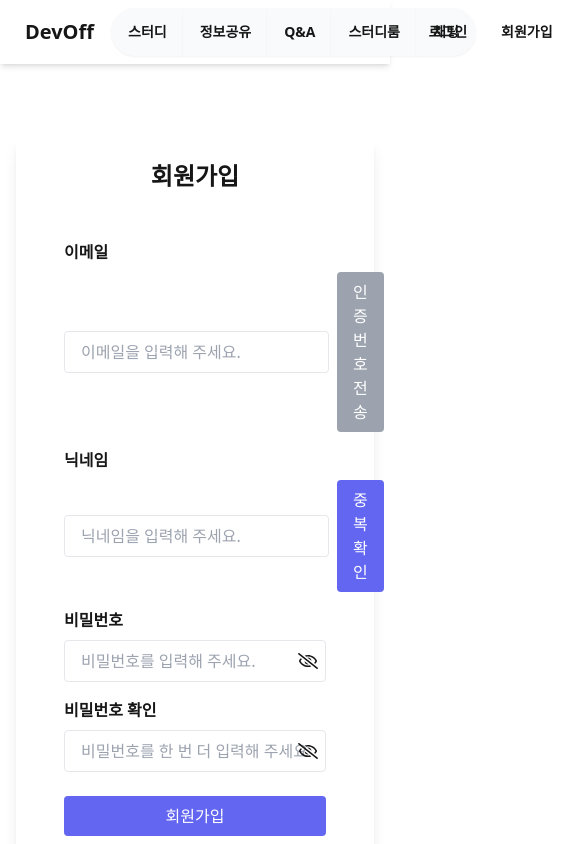
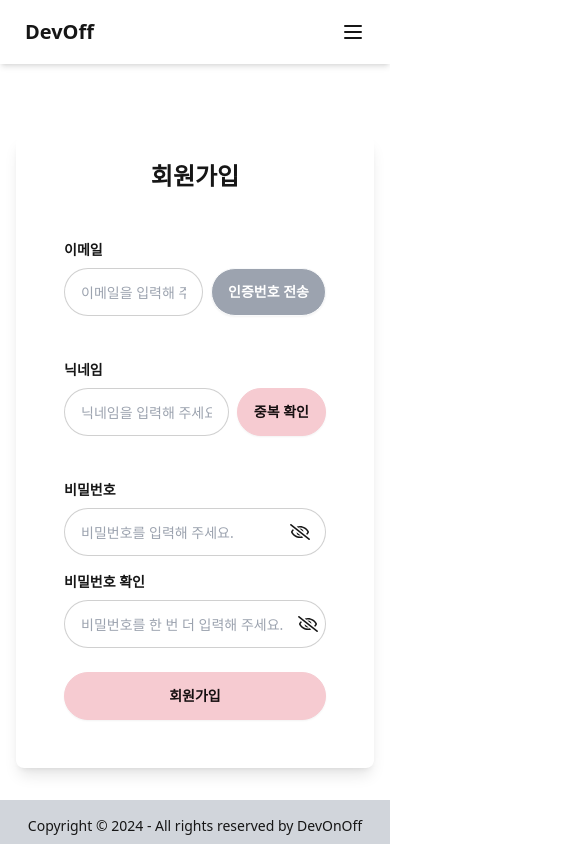
Before and after one commit to jyeoney/FrontEnd, a Next.js app: page /signup in a window 390 px wide. Shown: the top 844 px of the page, 570 px wide, since content can reach past the window. Built offline with nearby package versions, Linux system fonts and the light colour scheme; no server answers.

Commit message:
design: 헤더 모바일 환경에서 햄버거(내비게이션) 추가, 회원가입/로그인 디자인 daisyUI 적용, 반응형 디자인 개선

```diff
--- a/src/app/signup/components/SignUpForm.tsx
+++ b/src/app/signup/components/SignUpForm.tsx
@@ -78,8 +78,6 @@ const SignUpForm = () => {
       if (emailCheckResponse.status === 200) {
         setEmailMessage('사용 가능한 이메일입니다.');
         setEmailMessageType('success');
-      } else {
-      }
         // 2. 인증번호 메일 발송
         const authCodeResponse = await axios.post(
           `${process.env.NEXT_PUBLIC_API_URL}/auth/email-send`,
@@ -98,6 +96,12 @@ const SignUpForm = () => {
         } else {
           setEmailMessage('인증번호 전송에 실패했습니다.');
           setEmailMessageType('error');
+        }
+      } else {
+        // 이메일 중복이 있는 경우 처리
+        setEmailMessage('이미 사용 중인 이메일입니다.');
+        setEmailMessageType('error');
+        return;
       }
     } catch (error: any) {
       if (error.response) {
@@ -132,7 +136,10 @@ const SignUpForm = () => {
         `${process.env.NEXT_PUBLIC_API_URL}/auth/email-certification`,
         {
           email,
-          code: authCode,
+          certificationNumber: authCode,
+        },
+        {
+          headers: { 'Content-Type': 'application/json' },
         },
       );
       if (response.status === 200) {
@@ -185,6 +192,7 @@ const SignUpForm = () => {
       if (response.status === 200) {
         setNicknameMessage('사용 가능한 닉네임입니다.');
         setNicknameMessageType('success');
+        setNicknameAvailable(true);
       }
     } catch (error: any) {
       if (error.response) {
@@ -195,6 +203,7 @@ const SignUpForm = () => {
           if (errorCode === 'NICKNAME_ALREADY_REGISTERED') {
             setNicknameMessage('이미 사용 중인 닉네임입니다.');
             setNicknameMessageType('error');
+            setNicknameAvailable(false);
           } else {
             setNicknameMessage('잘못된 요청입니다. 다시 시도해주세요.');
             setNicknameMessageType('error');
@@ -274,8 +283,8 @@ const SignUpForm = () => {
 
     try {
       const response = await axios.post(
-        `${process.env.NEXT_PUBLIC_API_URL}auth/sign-up`,
-        { email, password, nickname },
+        `${process.env.NEXT_PUBLIC_API_URL}/auth/sign-up`,
+        { nickname, email, password },
         { headers: { 'Content-Type': 'application/json' } },
       );
       if (response.status === 200) {
@@ -295,7 +304,10 @@ const SignUpForm = () => {
       <form onSubmit={handleSignUpSubmit} className="w-full">
         {/* 이메일 입력 */}
         <div className="mb-4">
-          <label htmlFor="email" className="block mb-2 font-semibold">
+          <label
+            htmlFor="email"
+            className="block mb-2 font-semibold text-sm sm:text-base"
+          >
             이메일
           </label>
           <div className="flex items-center">
@@ -311,23 +323,26 @@ const SignUpForm = () => {
                 setEmailMessageType('');
               }}
               required
-              className="flex-grow px-4 py-2 rounded border bg-white focus:outline-indigo-500"
+              className="w-full flex-grow input input-bordered px-4 py-2 focus:outline-indigo-500 text-sm sm:text-base"
             />
             <button
               type="button"
               onClick={handleAuthCodeSendClick}
-              className={`ml-2 px-4 py-2 rounded ${
+              className={`ml-2 px-4 py-2 ${
                 isValidEmail(email)
-                  ? 'bg-indigo-500 text-white'
-                  : 'bg-gray-400 text-white'
+                  ? 'btn btn-secondary text-white text-sm sm:text-base'
+                  : 'btn bg-gray-400 text-white hover:bg-gray-500 text-sm sm:text-base'
               }`}
             >
               {emailSent ? '재발송' : '인증번호 전송'}
             </button>
           </div>
+          <div className="mt-2 min-h-[20px]">
+            {' '}
+            {/* 고정 높이로 메시지 공간 확보 */}
             {emailMessage && (
               <p
-              className={`mt-2 ${
+                className={`text-sm sm:text-base ${
                   emailMessageType === 'success'
                     ? 'text-green-500'
                     : 'text-red-500'
@@ -336,6 +351,7 @@ const SignUpForm = () => {
                 {emailMessage}
               </p>
             )}
+          </div>
         </div>
 
         {/* 인증번호 입력 */}
@@ -349,7 +365,7 @@ const SignUpForm = () => {
                 id="authCode"
                 type="text"
                 value={authCode}
-                onChange={e => setAuthCode(e.target.value)}
+                onChange={e => setAuthCode(e.target.value.trim())}
                 required
                 className="flex-grow px-4 py-2 rounded border bg-white focus:outline-indigo-500"
               />
@@ -378,7 +394,10 @@ const SignUpForm = () => {
 
         {/* 닉네임 입력 */}
         <div className="mb-4">
-          <label htmlFor="nickname" className="block mb-2 font-semibold">
+          <label
+            htmlFor="nickname"
+            className="block mb-2 font-semibold text-sm sm:text-base"
+          >
             닉네임
           </label>
           <div className="flex items-center">
@@ -394,20 +413,21 @@ const SignUpForm = () => {
               }}
               placeholder="닉네임을 입력해 주세요."
               required
-              className="flex-grow px-4 py-2 rounded border bg-white focus:outline-indigo-500"
+              className="w-full flex-grow input input-bordered px-4 py-2 focus:outline-indigo-500 text-sm sm:text-base"
             />
             <button
               type="button"
               onClick={handleNicknameAvailabilityCheckClick}
               disabled={nicknameAvailable}
-              className="ml-2 px-4 py-2 rounded bg-indigo-500 text-white"
+              className="ml-2 px-4 py-2 btn btn-secondary hover:text-white text-sm sm:text-base"
             >
               중복 확인
             </button>
           </div>
+          <div className="mt-2 min-h-[20px]">
             {nicknameMessage && (
               <p
-              className={`mt-2 ${
+                className={`text-sm sm:text-base ${
                   nicknameMessageType === 'success'
                     ? 'text-green-500'
                     : 'text-red-500'
@@ -417,10 +437,13 @@ const SignUpForm = () => {
               </p>
             )}
           </div>
-
+        </div>
         {/* 비밀번호 입력 */}
         <div className="mb-4">
-          <label htmlFor="password" className="block mb-2 font-semibold">
+          <label
+            htmlFor="password"
+            className="block mb-2 font-semibold text-sm sm:text-base"
+          >
             비밀번호
           </label>
           <div className="relative">
@@ -434,12 +457,12 @@ const SignUpForm = () => {
               }}
               placeholder="비밀번호를 입력해 주세요."
               required
-              className="w-full px-4 py-2 rounded border bg-white focus:outline-indigo-500"
+              className="w-full input input-bordered px-4 py-2 focus:outline-indigo-500 text-sm sm:text-base"
             />
             <button
               type="button"
               onClick={togglePasswordVisibility}
-              className="absolute right-2 top-1/2 transform -translate-y-1/2"
+              className="absolute right-2 top-1/2 transform -translate-y-1/2 mr-2"
             >
               {passwordVisible ? (
                 <FaRegEye size={20} />
@@ -448,12 +471,17 @@ const SignUpForm = () => {
               )}
             </button>
           </div>
-          <p className="text-red-500 mt-2">{passwordError}</p>
+          <p className="text-red-500 mt-2 text-sm sm:text-base">
+            {passwordError}
+          </p>
         </div>
 
         {/* 비밀번호 확인 */}
         <div className="mb-6">
-          <label htmlFor="passwordCheck" className="block mb-2 font-semibold">
+          <label
+            htmlFor="passwordCheck"
+            className="block mb-2 font-semibold text-sm sm:text-base"
+          >
             비밀번호 확인
           </label>
           <div className="relative">
@@ -467,12 +495,12 @@ const SignUpForm = () => {
               }}
               placeholder="비밀번호를 한 번 더 입력해 주세요."
               required
-              className="w-full px-4 py-2 rounded border bg-white focus:outline-indigo-500"
+              className="w-full input input-bordered px-4 py-2 focus:outline-indigo-500 text-sm sm:text-base"
             />
             <button
               type="button"
               onClick={togglePasswordCheckVisibility}
-              className="absolute right-2 top-1/2 transform -translate-y-1/2"
+              className="absolute right-2 top-1/2 transform -translate-y-1/2 text-sm sm:text-base"
             >
               {passwordCheckVisible ? (
                 <FaRegEye size={20} />
@@ -483,7 +511,7 @@ const SignUpForm = () => {
           </div>
           {passwordCheckMessage && (
             <p
-              className={`mt-2 ${
+              className={`mt-2 text-sm sm:text-base ${
                 passwordCheckMessageType === 'success'
                   ? 'text-green-500'
                   : 'text-red-500'
@@ -497,7 +525,7 @@ const SignUpForm = () => {
         {/* 회원가입 버튼 */}
         <button
           type="submit"
-          className="w-full bg-indigo-500 text-white px-4 py-2 rounded"
+          className="w-full btn btn-secondary hover:text-white text-sm sm:text-base"
         >
           회원가입
         </button>
--- a/src/components/layout/Header/index.tsx
+++ b/src/components/layout/Header/index.tsx
@@ -5,17 +5,20 @@ import { useAuthStore } from '@/store/authStore';
 import { usePathname } from 'next/navigation';
 import axios from 'axios';
 import { useRouter } from 'next/navigation';
-import { useEffect } from 'react';
+import { useEffect, useState } from 'react';
 
 type HeaderProps = {
   initialSignedIn: boolean;
 };
+
 const Header = ({ initialSignedIn }: HeaderProps) => {
   const { isSignedIn, setIsSignedIn, setUserInfo, userInfo, resetStore } =
     useAuthStore();
+  const [isNavOpen, setIsNavOpen] = useState(false);
 
   const pathname = usePathname();
   const router = useRouter();
+
   // 초기 로그인 상태를 클라이언트 상태로 설정
   useEffect(() => {
     setIsSignedIn(initialSignedIn);
@@ -46,7 +49,7 @@ const Header = ({ initialSignedIn }: HeaderProps) => {
     if (isConfirmed) {
       try {
         const response = await axios.post(
-          `${process.env.API_ROUTE_URL}/auth/sign-out`,
+          `${process.env.NEXT_PUBLIC_API_ROUTE_URL}/auth/sign-out`,
           {},
           {
             headers: { 'Content-Type': 'application/json' },
@@ -76,7 +79,7 @@ const Header = ({ initialSignedIn }: HeaderProps) => {
         }
       }
     } else {
-      alert('로그아웃이 취소되었습니다.'); // 사용자가 취소할 경우 알림
+      alert('로그아웃이 취소되었습니다.');
     }
   };
 
@@ -87,7 +90,7 @@ const Header = ({ initialSignedIn }: HeaderProps) => {
           DevOff
         </Link>
       </div>
-      <div className="navbar-center">
+      <div className="navbar-center hidden lg:flex">
         <div className="join">
           <Link
             href="/community/study"
@@ -121,7 +124,59 @@ const Header = ({ initialSignedIn }: HeaderProps) => {
           </Link>
         </div>
       </div>
-      <div className="navbar-end">
+
+      <div className="navbar-end lg:hidden">
+        <button
+          className="btn btn-ghost text-base-content"
+          onClick={() => setIsNavOpen(!isNavOpen)}
+        >
+          <svg
+            xmlns="http://www.w3.org/2000/svg"
+            className="h-6 w-6"
+            fill="none"
+            viewBox="0 0 24 24"
+            stroke="currentColor"
+          >
+            <path
+              strokeLinecap="round"
+              strokeLinejoin="round"
+              strokeWidth="2"
+              d="M4 6h16M4 12h16M4 18h16"
+            />
+          </svg>
+        </button>
+      </div>
+
+      <div className={`navbar-end ${isNavOpen ? 'block' : 'hidden'} lg:hidden`}>
+        <div className="flex flex-col items-center space-y-2">
+          <Link
+            href="/community/study"
+            className={`btn ${isActive('/community/study')}`}
+          >
+            스터디
+          </Link>
+          <Link
+            href="/community/info"
+            className={`btn ${isActive('/community/info')}`}
+          >
+            정보공유
+          </Link>
+          <Link
+            href="/community/qna"
+            className={`btn ${isActive('/community/qna')}`}
+          >
+            Q&A
+          </Link>
+          <Link href="/studyroom" className={`btn ${isActive('/studyroom')}`}>
+            스터디룸
+          </Link>
+          <Link href="/chat/1" className={`btn ${isActive('/chat/1')}`}>
+            채팅
+          </Link>
+        </div>
+      </div>
+
+      <div className="navbar-end hidden lg:flex">
         {isSignedIn ? (
           <>
             <Link href={`/mypage/${userInfo?.id}`} className="btn btn-ghost">
```
Also changed, not shown: src/app/signin/components/SignInForm.tsx (+31 -13 lines). Lines whose indentation alone changed are shown as unchanged.
